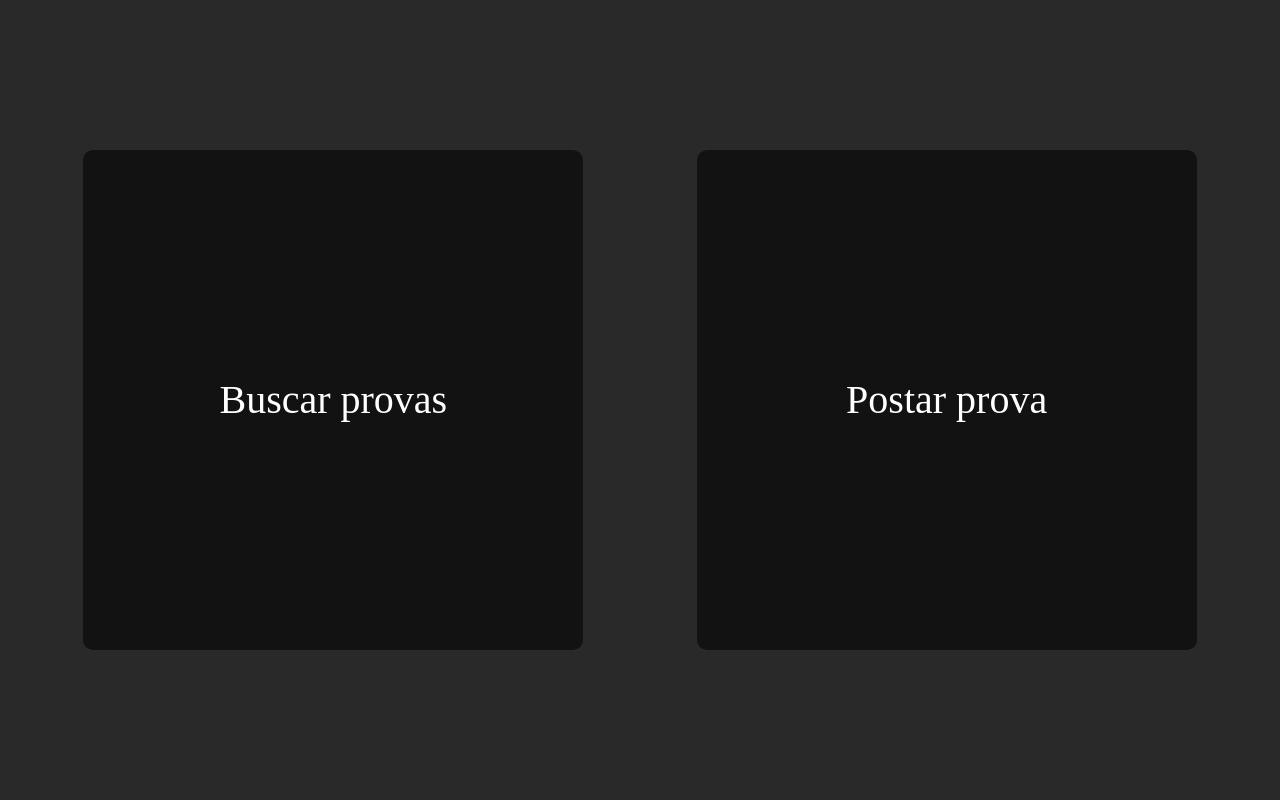
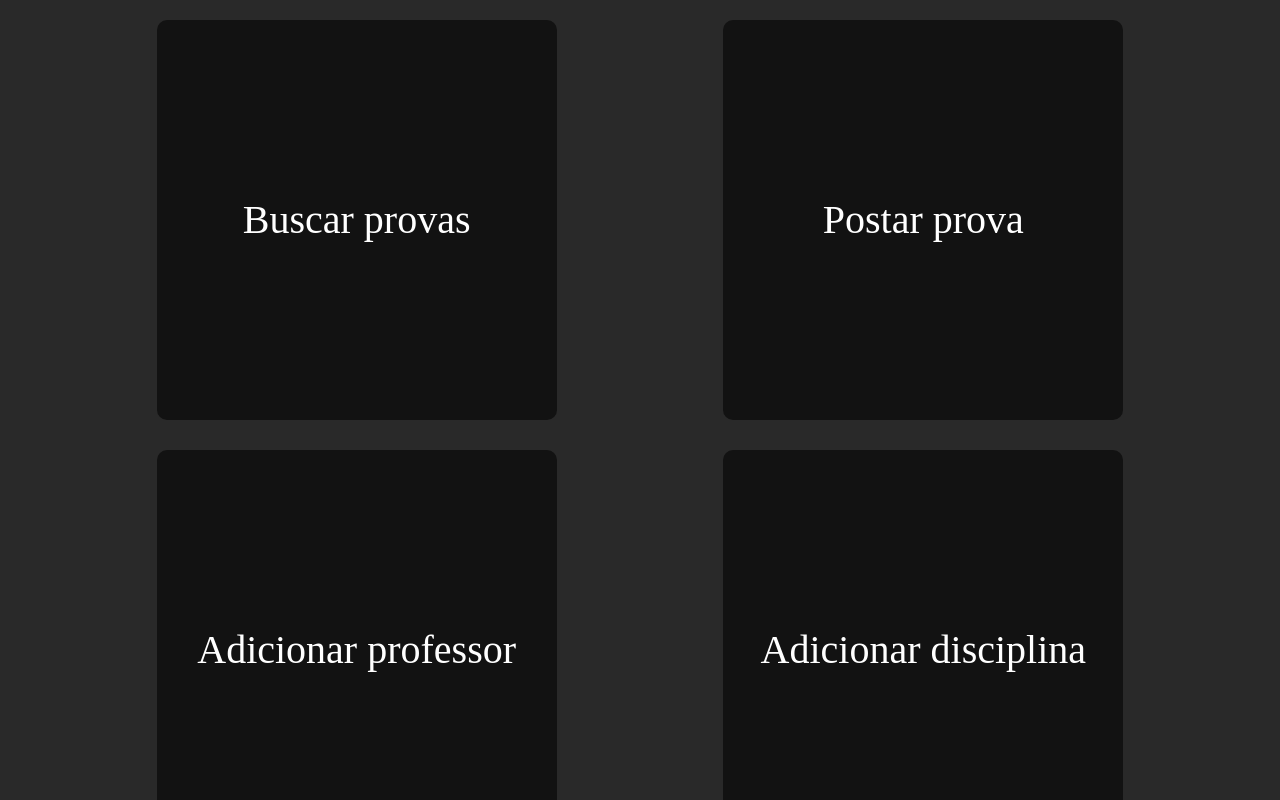
Before and after one commit to cybalencar96/repo-provas-front, a React (Create React App) app: page / in a window 1280 px wide. Built offline with nearby package versions, Linux system fonts and the light colour scheme; no server answers.

Commit message:
add future feature buttons

```diff
--- a/src/components/pages/Home/Home.js
+++ b/src/components/pages/Home/Home.js
@@ -8,6 +8,8 @@ export default function Home() {
         <HomeContainer>
             <RouteButton onClick={() => navigate('/list-exams')}>Buscar provas</RouteButton>
             <RouteButton onClick={() => navigate('/add-exam')}>Postar prova</RouteButton>
+            <RouteButton onClick={() => alert('Em breve!')}>Adicionar professor</RouteButton>
+            <RouteButton onClick={() => alert('Em breve!')}>Adicionar disciplina</RouteButton>
         </HomeContainer>
     )
 }
--- a/src/components/pages/Home/HomeStyle.js
+++ b/src/components/pages/Home/HomeStyle.js
@@ -4,16 +4,20 @@ const HomeContainer = styled.div`
     width: 100vw;
     height: 100vh;
 
+    padding: 20px;
     background-color: #292929;
     display: flex;
     justify-content: space-evenly;
     align-items: center;
+    flex-wrap: wrap;
     gap: 30px;
+
+    overflow-y: scroll
 `;
 
 const RouteButton = styled.div`
-    width: 500px;
-    height: 500px;
+    width:400px;
+    aspect-ratio: 1/1;
     border-radius: 10px;
     background-color: #121212;
     color: white;
```
